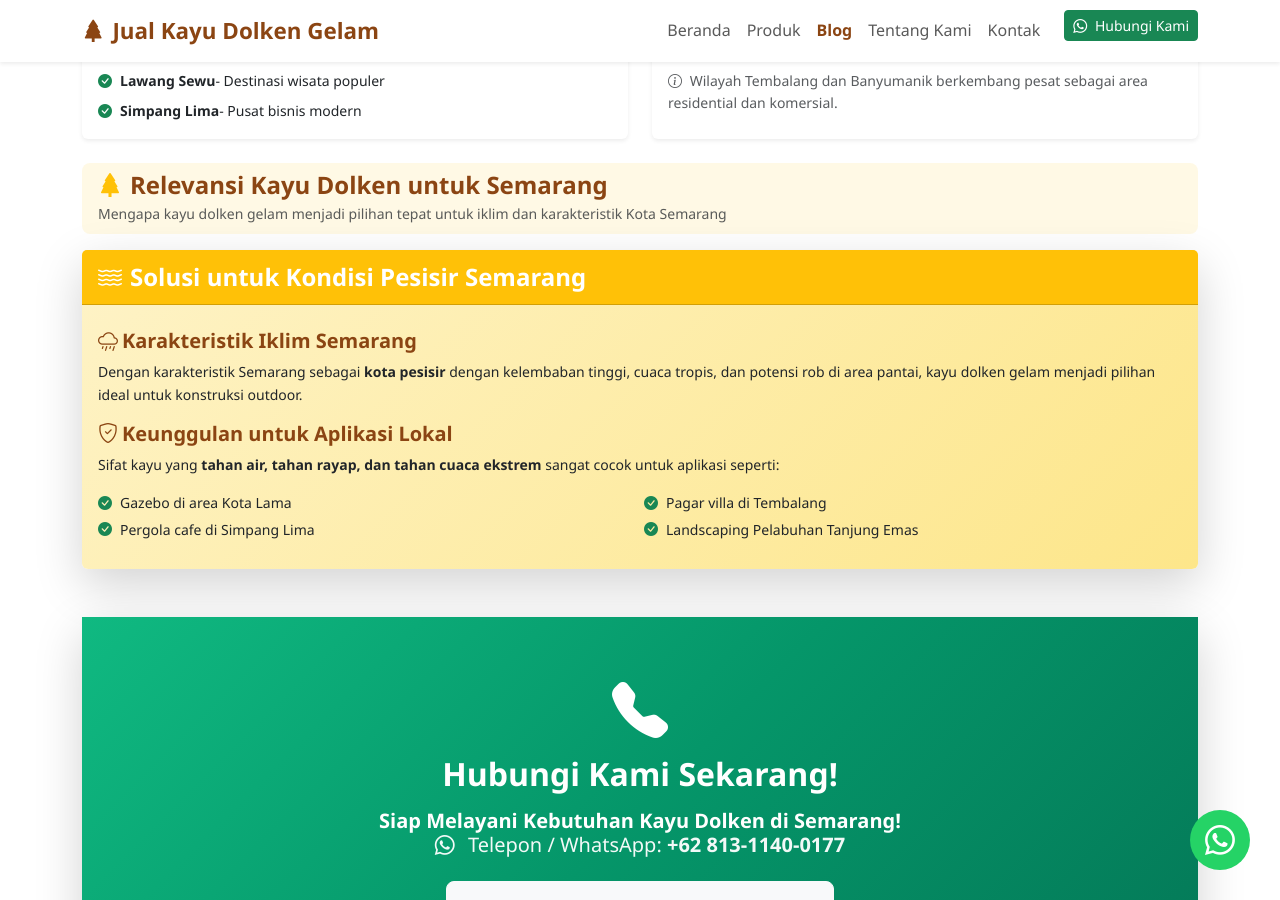
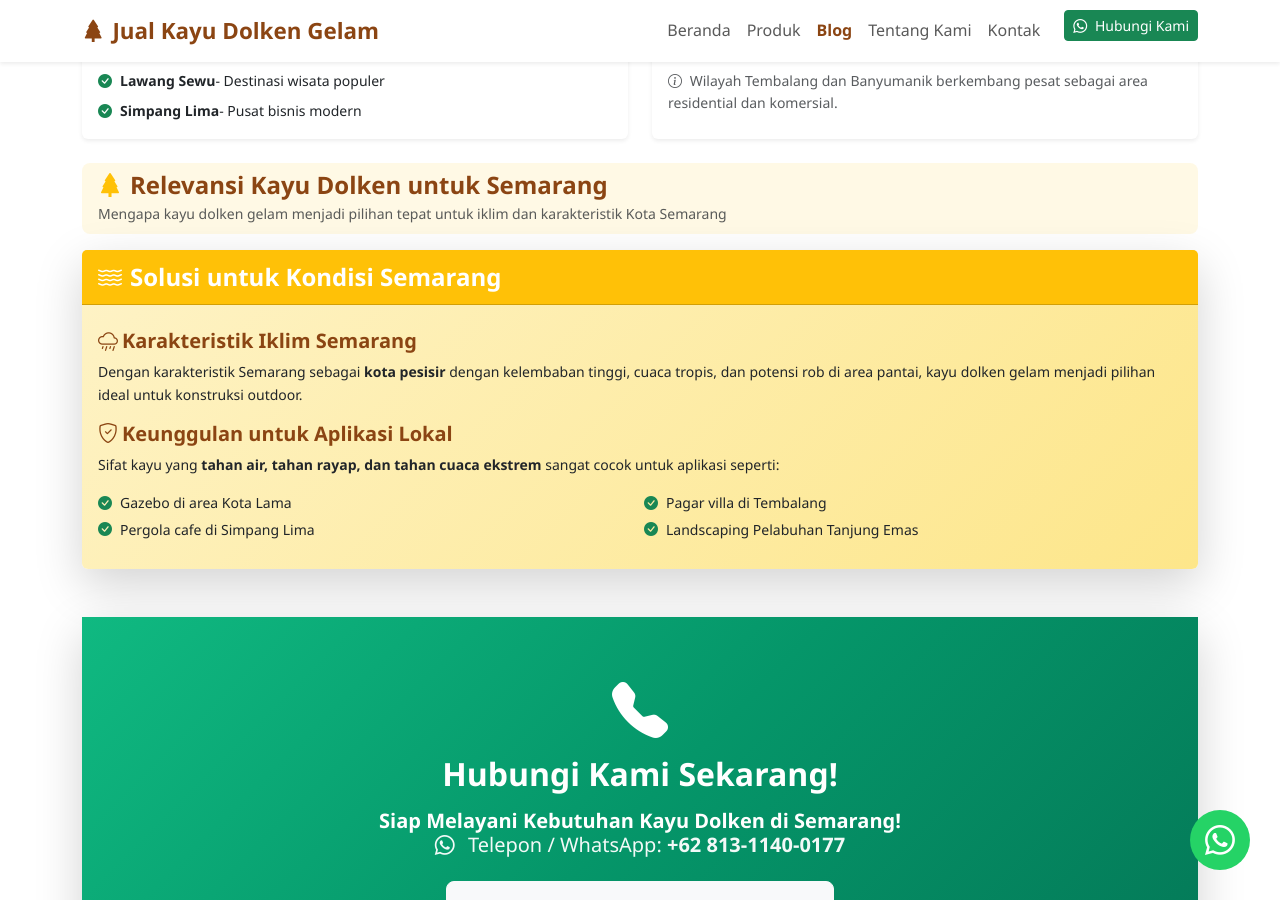
Before and after one commit to jualkayudolkengelam/jualkayudolkengelam.github.io, a Jekyll site: the page built from _post_with_product/2025-11-15-jual-kayu-dolken-semarang.md, in a window 1280 px wide and 900 px high, scrolled down 14930 px. Built offline with Jekyll 4.4.1, drawn with Linux system fonts in a browser that asks for light colours.

Commit message:
feat: Add relevansi kayu dolken block component
Create reusable block for showing relevance of wooden poles
to local climate and conditions with dynamic city content.

Changes:
- New block: _includes/block--relevansi-kayu-dolken.html
- Block structure:
  - H2: "Relevansi Kayu Dolken untuk [city]"
  - H3: "Solusi untuk Kondisi [city]"
  - H4: "Karakteristik Iklim [city]"
  - H4: "Keunggulan untuk Aplikasi Lokal"
  - Dynamic 4-item aplikasi_lokal list
- Frontmatter data in Semarang post:
  - relevansi_kayu_dolken object with:
    - karakteristik_iklim (coastal climate description)
    - keunggulan_lokal (local advantages)
    - aplikasi_lokal array (4 local applications)
- Replace 49-line hardcoded section with 2-line include
- File reduction: ~47 lines

🤖 Generated with [Claude Code](https://claude.com/claude-code)

Co-Authored-By: Claude <noreply@anthropic.com>

```diff
--- /dev/null
+++ b/_includes/block--relevansi-kayu-dolken.html
@@ -0,0 +1,114 @@
+{% comment %}
+  ============================================================================
+  Relevansi Kayu Dolken Block Component
+  ============================================================================
+
+  @file        _includes/block--relevansi-kayu-dolken.html
+  @description Reusable component for relevance section showing why wooden poles suit local climate
+
+  @version     1.0.0
+  @date        2025-11-19
+  @author      jualkayudolkengelam
+
+  Features:
+  ---------
+  - H2 heading for SEO with dynamic city
+  - Climate characteristics section
+  - Local application advantages
+  - Dynamic application examples (4 items)
+  - Flexible array structure
+
+  Parameters:
+  -----------
+  - page.nama_kota: City name for dynamic content (required)
+  - page.relevansi_kayu_dolken: Object containing:
+    - karakteristik_iklim: Climate description text
+    - keunggulan_lokal: Advantages description text
+    - aplikasi_lokal: Array of 4 local applications
+      Each with: nama, icon (optional)
+
+  Usage:
+  ------
+  In frontmatter:
+  ---
+  nama_kota: Semarang
+  relevansi_kayu_dolken:
+    karakteristik_iklim: "Dengan karakteristik Semarang sebagai kota pesisir..."
+    keunggulan_lokal: "Sifat kayu yang tahan air, tahan rayap..."
+    aplikasi_lokal:
+      - nama: "Gazebo di area Kota Lama"
+        icon: "bi-building"
+      - nama: "Pergola cafe di Simpang Lima"
+        icon: "bi-shop"
+      - nama: "Pagar villa di Tembalang"
+        icon: "bi-house"
+      - nama: "Landscaping Pelabuhan Tanjung Emas"
+        icon: "bi-water"
+  ---
+
+  In content:
+  <section id="relevansi-kayu-dolken">
+    {% include block--relevansi-kayu-dolken.html %}
+  </section>
+
+  ============================================================================
+{% endcomment %}
+
+<div class="my-4">
+  <div class="d-flex align-items-center mb-3">
+    <div class="bg-warning bg-opacity-10 px-3 py-2 rounded-3 flex-grow-1">
+      <h2 class="h4 mb-0 text-wood fw-bold">
+        <i class="bi bi-tree-fill text-warning me-2"></i>Relevansi Kayu Dolken untuk{% if page.nama_kota %} {{ page.nama_kota }}{% endif %}
+      </h2>
+      <p class="small text-muted mb-0 mt-1">Mengapa kayu dolken gelam menjadi pilihan tepat untuk iklim dan karakteristik{% if page.nama_kota %} Kota {{ page.nama_kota }}{% endif %}</p>
+    </div>
+  </div>
+
+  {% if page.relevansi_kayu_dolken %}
+  <!-- H3: Solusi untuk Kondisi Pesisir/Iklim -->
+  <div class="card border-0 shadow-lg" style="background: linear-gradient(135deg, #fef3c7 0%, #fde68a 100%);">
+    <div class="card-header bg-warning text-white">
+      <div class="d-flex align-items-center">
+        <i class="bi bi-water me-2" style="font-size: 1.5rem;"></i>
+        <h3 class="h4 mb-0 fw-bold">Solusi untuk Kondisi{% if page.nama_kota %} {{ page.nama_kota }}{% endif %}</h3>
+      </div>
+    </div>
+    <div class="card-body py-4">
+      <!-- H4: Karakteristik Iklim -->
+      <h4 class="h5 fw-bold text-wood mb-2">
+        <i class="bi bi-cloud-rain me-1"></i>Karakteristik Iklim{% if page.nama_kota %} {{ page.nama_kota }}{% endif %}
+      </h4>
+      <p class="small mb-3">{{ page.relevansi_kayu_dolken.karakteristik_iklim | default: "Dengan karakteristik iklim tropis dengan kelembaban tinggi, kayu dolken gelam menjadi pilihan ideal untuk konstruksi outdoor." }}</p>
+
+      <!-- H4: Keunggulan untuk Aplikasi Lokal -->
+      <h4 class="h5 fw-bold text-wood mb-2">
+        <i class="bi bi-shield-check me-1"></i>Keunggulan untuk Aplikasi Lokal
+      </h4>
+      <p class="small mb-3">{{ page.relevansi_kayu_dolken.keunggulan_lokal | default: "Sifat kayu yang tahan air, tahan rayap, dan tahan cuaca ekstrem sangat cocok untuk berbagai aplikasi outdoor." }}</p>
+
+      {% if page.relevansi_kayu_dolken.aplikasi_lokal %}
+      <div class="row g-2">
+        <div class="col-md-6">
+          <ul class="list-unstyled small mb-0">
+            {% for aplikasi in page.relevansi_kayu_dolken.aplikasi_lokal limit:2 %}
+            <li class="mb-1">
+              <i class="bi {{ aplikasi.icon | default: 'bi-check-circle-fill' }} text-success me-2"></i>{{ aplikasi.nama }}
+            </li>
+            {% endfor %}
+          </ul>
+        </div>
+        <div class="col-md-6">
+          <ul class="list-unstyled small mb-0">
+            {% for aplikasi in page.relevansi_kayu_dolken.aplikasi_lokal offset:2 %}
+            <li class="mb-1">
+              <i class="bi {{ aplikasi.icon | default: 'bi-check-circle-fill' }} text-success me-2"></i>{{ aplikasi.nama }}
+            </li>
+            {% endfor %}
+          </ul>
+        </div>
+      </div>
+      {% endif %}
+    </div>
+  </div>
+  {% endif %}
+</div>
--- a/_post_with_product/2025-11-15-jual-kayu-dolken-semarang.md
+++ b/_post_with_product/2025-11-15-jual-kayu-dolken-semarang.md
@@ -149,6 +149,18 @@ faq_pengiriman:
   - pertanyaan: "Berapa lama pengiriman ke Semarang?"
     jawaban: "Untuk area Kota Semarang, pengiriman biasanya 1-3 hari kerja setelah konfirmasi pesanan. Pengiriman gratis untuk seluruh wilayah Semarang termasuk Tembalang, Banyumanik, Kota Lama, Simpang Lima, Pedurungan, dan area lainnya. Kami gunakan armada terpercaya untuk memastikan barang sampai dengan aman."
     icon: "bi-truck"
+relevansi_kayu_dolken:
+  karakteristik_iklim: "Dengan karakteristik Semarang sebagai <strong>kota pesisir</strong> dengan kelembaban tinggi, cuaca tropis, dan potensi rob di area pantai, kayu dolken gelam menjadi pilihan ideal untuk konstruksi outdoor."
+  keunggulan_lokal: "Sifat kayu yang <strong>tahan air, tahan rayap, dan tahan cuaca ekstrem</strong> sangat cocok untuk aplikasi seperti:"
+  aplikasi_lokal:
+    - nama: "Gazebo di area Kota Lama"
+      icon: "bi-check-circle-fill"
+    - nama: "Pergola cafe di Simpang Lima"
+      icon: "bi-check-circle-fill"
+    - nama: "Pagar villa di Tembalang"
+      icon: "bi-check-circle-fill"
+    - nama: "Landscaping Pelabuhan Tanjung Emas"
+      icon: "bi-check-circle-fill"
 like_count: 3
 comment_count: 0
 share_count: 1
@@ -1015,6 +1027,7 @@ share_count: 1
       </a>
     </div>
   </div>
+
 </section>
 
 <section id="testimoni-pelanggan">
@@ -1029,7 +1042,7 @@ share_count: 1
   {% include block--faq-kayu-dolken.html %}
 </section>
 
-<section id="tentang-semarang">
+<section id="tentang-kota-kami">
   <div class="my-5">
     <div class="card border-0 shadow-lg">
       <div class="card-body text-white text-center py-4 px-3" style="background: linear-gradient(135deg, #3b82f6 0%, #2563eb 50%, #1d4ed8 100%);">
@@ -1180,54 +1193,8 @@ share_count: 1
   </div>
 </section>
 
-<section id ="relevansi-kayu-dolken">
-  <div class="my-4">
-    <div class="d-flex align-items-center mb-3">
-      <div class="bg-warning bg-opacity-10 px-3 py-2 rounded-3 flex-grow-1">
-        <h2 class="h4 mb-0 text-wood fw-bold">
-          <i class="bi bi-tree-fill text-warning me-2"></i>Relevansi Kayu Dolken untuk Semarang
-        </h2>
-        <p class="small text-muted mb-0 mt-1">Mengapa kayu dolken gelam menjadi pilihan tepat untuk iklim dan karakteristik Kota Semarang</p>
-      </div>
-    </div>
-
-    <!-- H3: Solusi untuk Kondisi Pesisir Semarang -->
-    <div class="card border-0 shadow-lg" style="background: linear-gradient(135deg, #fef3c7 0%, #fde68a 100%);">
-      <div class="card-header bg-warning text-white">
-        <div class="d-flex align-items-center">
-          <i class="bi bi-water me-2" style="font-size: 1.5rem;"></i>
-          <h3 class="h4 mb-0 fw-bold">Solusi untuk Kondisi Pesisir Semarang</h3>
-        </div>
-      </div>
-      <div class="card-body py-4">
-        <!-- H4: Karakteristik Iklim Semarang -->
-        <h4 class="h5 fw-bold text-wood mb-2">
-          <i class="bi bi-cloud-rain me-1"></i>Karakteristik Iklim Semarang
-        </h4>
-        <p class="small mb-3">Dengan karakteristik Semarang sebagai <strong>kota pesisir</strong> dengan kelembaban tinggi, cuaca tropis, dan potensi rob di area pantai, kayu dolken gelam menjadi pilihan ideal untuk konstruksi outdoor.</p>
-
-        <!-- H4: Keunggulan untuk Aplikasi Lokal -->
-        <h4 class="h5 fw-bold text-wood mb-2">
-          <i class="bi bi-shield-check me-1"></i>Keunggulan untuk Aplikasi Lokal
-        </h4>
-        <p class="small mb-3">Sifat kayu yang <strong>tahan air, tahan rayap, dan tahan cuaca ekstrem</strong> sangat cocok untuk aplikasi seperti:</p>
-        <div class="row g-2">
-          <div class="col-md-6">
-            <ul class="list-unstyled small mb-0">
-              <li class="mb-1"><i class="bi bi-check-circle-fill text-success me-2"></i>Gazebo di area Kota Lama</li>
-              <li class="mb-1"><i class="bi bi-check-circle-fill text-success me-2"></i>Pergola cafe di Simpang Lima</li>
-            </ul>
-          </div>
-          <div class="col-md-6">
-            <ul class="list-unstyled small mb-0">
-              <li class="mb-1"><i class="bi bi-check-circle-fill text-success me-2"></i>Pagar villa di Tembalang</li>
-              <li class="mb-1"><i class="bi bi-check-circle-fill text-success me-2"></i>Landscaping Pelabuhan Tanjung Emas</li>
-            </ul>
-          </div>
-        </div>
-      </div>
-    </div>
-  </div>
+<section id="relevansi-kayu-dolken">
+  {% include block--relevansi-kayu-dolken.html %}
 </section>
 
 <section id="hubungi-kami">
```
